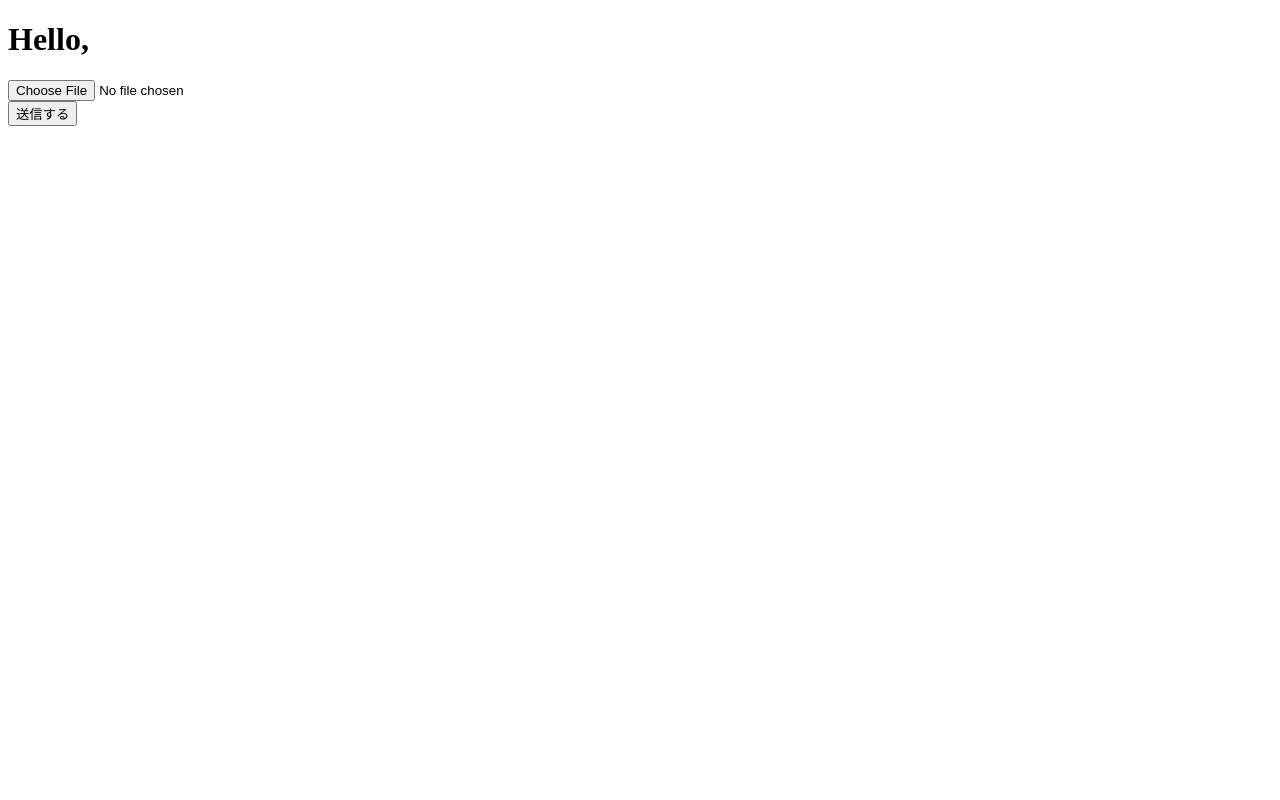
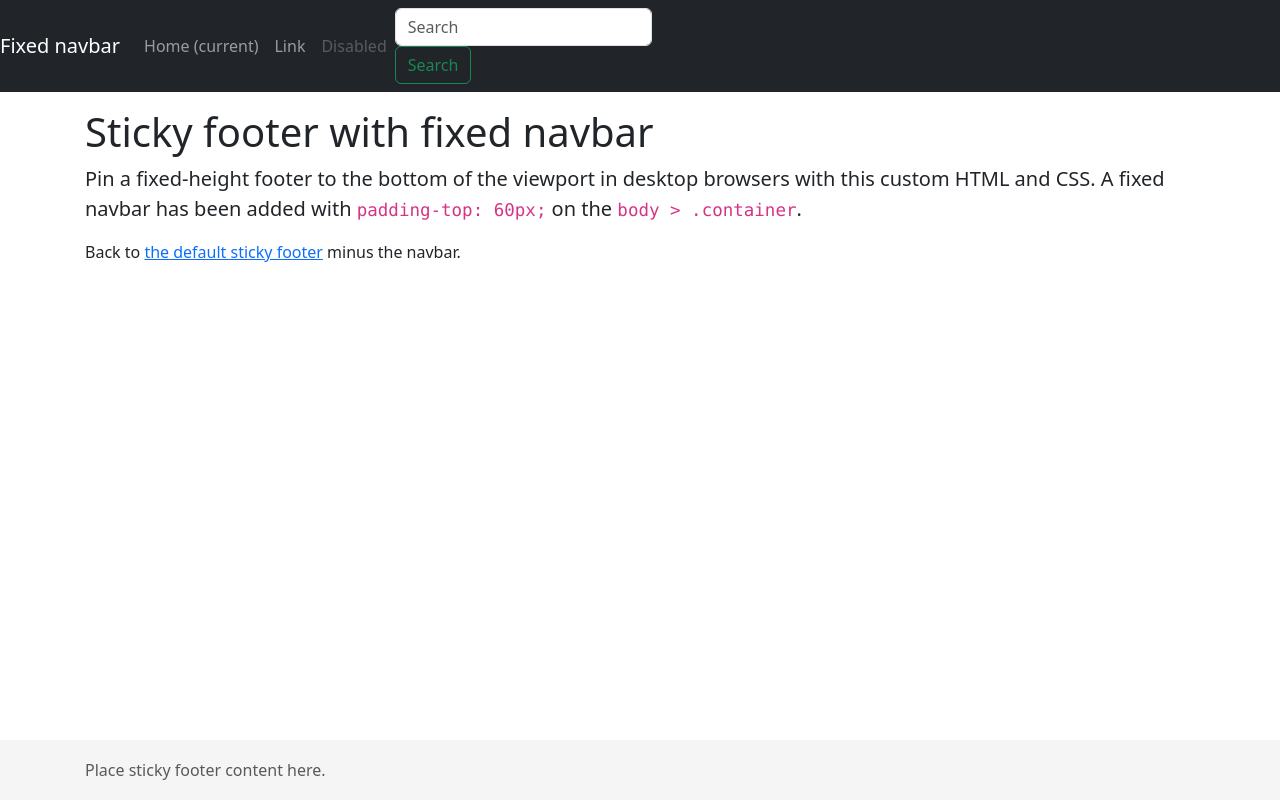
Before and after one commit to u2d-man/valorant-fm, a PHP site: template app/Views/index.twig in a window 1280 px wide. Run offline with PHP 8.4, Linux system fonts and the light colour scheme; the template is opened without the code that fills it, so the values that code supplies are empty; some libraries are stand-ins or nearby versions.

Commit message:
add bootstrap

```diff
--- /dev/null
+++ b/app/Views/css/index.css
@@ -0,0 +1,37 @@
+/* Sticky footer styles
+-------------------------------------------------- */
+html {
+  position: relative;
+  min-height: 100%;
+}
+body {
+  /* Margin bottom by footer height */
+  margin-bottom: 60px;
+}
+.footer {
+  position: absolute;
+  bottom: 0;
+  width: 100%;
+  /* Set the fixed height of the footer here */
+  height: 60px;
+  line-height: 60px; /* Vertically center the text there */
+  background-color: #f5f5f5;
+}
+
+
+/* Custom page CSS
+-------------------------------------------------- */
+/* Not required for template or sticky footer method. */
+
+body > .container {
+  padding: 60px 15px 0;
+}
+
+.footer > .container {
+  padding-right: 15px;
+  padding-left: 15px;
+}
+
+code {
+  font-size: 80%;
+}
--- a/app/Views/index.twig
+++ b/app/Views/index.twig
@@ -1,20 +1,68 @@
-<!DOCTYPE html>
-<html lang="ja">
-    <meta charset="UTF-8">
-    <body>
-        <h1>Hello, {{ last }} {{ first }}</h1>
-        <div>
-            <form action="/upload_file" method="post" enctype="multipart/form-data" >
-                <div>
-                    <input type="file" name="test_file">
-                </div>
-                <div>
-                    <input type="submit" value="送信する">
-                </div>
-            </form>
+<!doctype html>
+<html lang="">
+  <head>
+    <meta charset="utf-8">
+    <meta name="viewport" content="width=device-width, initial-scale=1, shrink-to-fit=no">
+    <meta name="description" content="">
+    <meta name="author" content="">
+    <link rel="icon" href="../bootstrap/docs/4.0/assets/img/favicons/favicon.ico">
+
+    <title>Sticky Footer Navbar Template for Bootstrap</title>
+
+    <link rel="canonical" href="https://getbootstrap.com/docs/4.0/examples/sticky-footer-navbar/">
+
+    <!-- Custom styles for this template -->
+    <link href="Views/css/index.css" rel="stylesheet">
+    <!-- Bootstrap core CSS -->
+    <link href="../bootstrap/dist/css/bootstrap.min.css" rel="stylesheet">
+  </head>
+  <body>
+    <header>
+      <!-- Fixed navbar -->
+      <nav class="navbar navbar-expand-md navbar-dark fixed-top bg-dark">
+        <a class="navbar-brand" href="#">Fixed navbar</a>
+        <button class="navbar-toggler" type="button" data-toggle="collapse" data-target="#navbarCollapse" aria-controls="navbarCollapse" aria-expanded="false" aria-label="Toggle navigation">
+          <span class="navbar-toggler-icon"></span>
+        </button>
+        <div class="collapse navbar-collapse" id="navbarCollapse">
+          <ul class="navbar-nav mr-auto">
+            <li class="nav-item active">
+              <a class="nav-link" href="#">Home <span class="sr-only">(current)</span></a>
+            </li>
+            <li class="nav-item">
+              <a class="nav-link" href="#">Link</a>
+            </li>
+            <li class="nav-item">
+              <a class="nav-link disabled" href="#">Disabled</a>
+            </li>
+          </ul>
+          <form class="form-inline mt-2 mt-md-0">
+            <input class="form-control mr-sm-2" type="text" placeholder="Search" aria-label="Search">
+            <button class="btn btn-outline-success my-2 my-sm-0" type="submit">Search</button>
+          </form>
         </div>
-        <div>
-            <img src={{ file_path }}>
-        </div>
-    </body>
+      </nav>
+    </header>
+
+    <!-- Begin page content -->
+    <main role="main" class="container">
+      <h1 class="mt-5">Sticky footer with fixed navbar</h1>
+      <p class="lead">Pin a fixed-height footer to the bottom of the viewport in desktop browsers with this custom HTML and CSS. A fixed navbar has been added with <code>padding-top: 60px;</code> on the <code>body &gt; .container</code>.</p>
+      <p>Back to <a href="../sticky-footer/">the default sticky footer</a> minus the navbar.</p>
+    </main>
+
+    <footer class="footer">
+      <div class="container">
+        <span class="text-muted">Place sticky footer content here.</span>
+      </div>
+    </footer>
+
+    <!-- Bootstrap core JavaScript
+    ================================================== -->
+    <!-- Placed at the end of the document so the pages load faster -->
+    <script src="https://code.jquery.com/jquery-3.2.1.slim.min.js" integrity="sha384-KJ3o2DKtIkvYIK3UENzmM7KCkRr/rE9/Qpg6aAZGJwFDMVNA/GpGFF93hXpG5KkN" crossorigin="anonymous"></script>
+    <script>window.jQuery || document.write('<script src="../../assets/js/vendor/jquery-slim.min.js"><\/script>')</script>
+    <script src="../bootstrap/assets/js/vendor/popper.min.js"></script>
+    <script src="../bootstrap/dist/js/bootstrap.min.js"></script>
+</body>
 </html>
```
Also changed, not shown: 2 other files.
